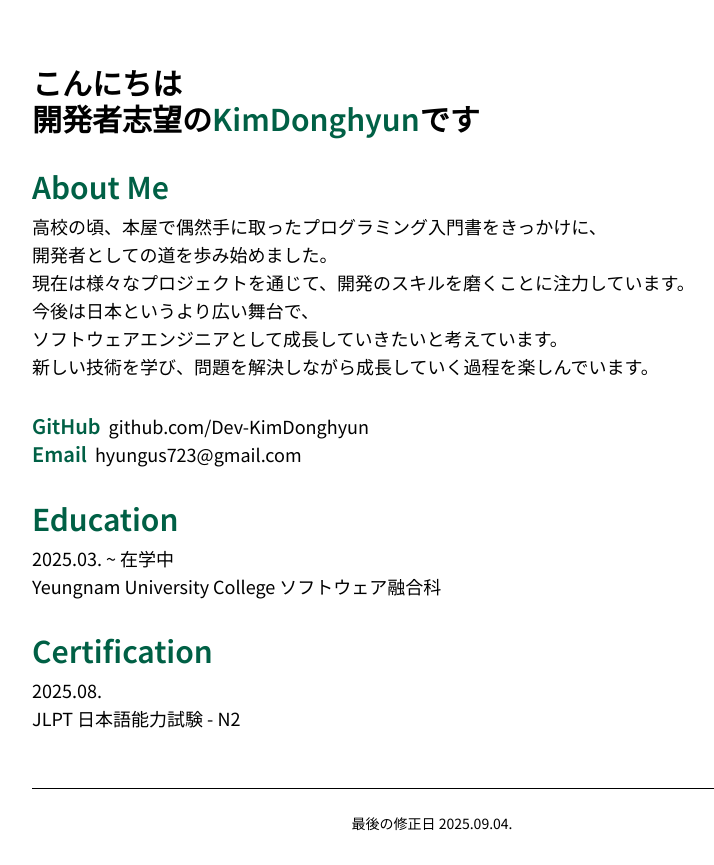
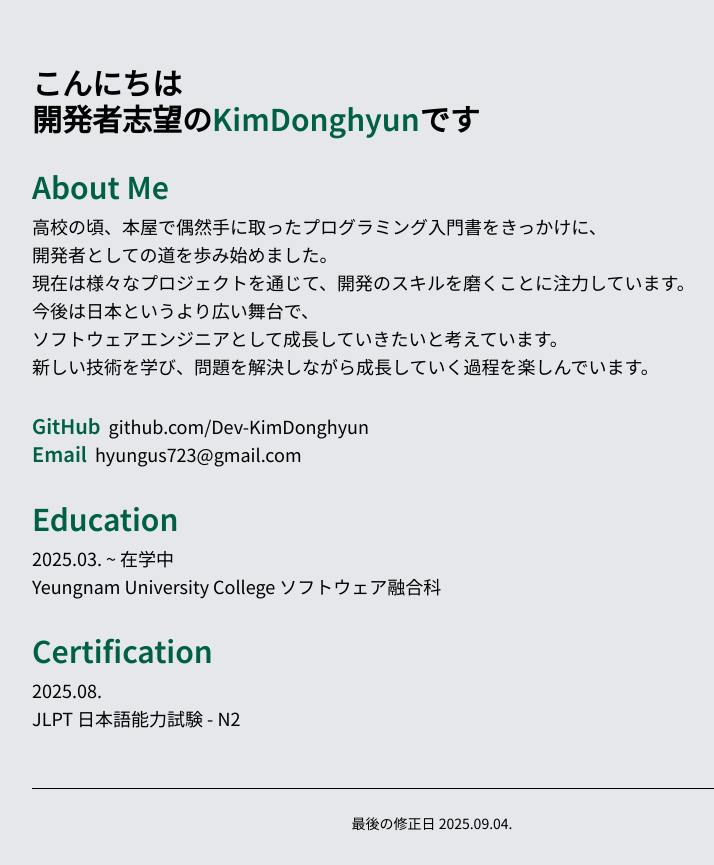
Before and after one commit to Dev-KimDonghyun/Portfolio-Web, a React (Vite) app: page /jp in a window 1280 px wide. Shown: the whole page, without its empty margins (208-922 px from the left). Built offline with nearby package versions, Linux system fonts and the light colour scheme.

Commit message:
chore: Change Background Color to Gray

```diff
--- a/src/pages/JpHome.jsx
+++ b/src/pages/JpHome.jsx
@@ -7,7 +7,7 @@
 
 const JpHome = () => {
   return (
-    <div className="min-h-screen bg-white font-jp flex justify-center items-center">
+    <div className="min-h-screen bg-gray-200 font-jp flex justify-center items-center">
       <div className="w-full max-w-4xl px-12 flex flex-col gap-8 mt-16">
         <TitleJp />
         <AboutJp />
```
